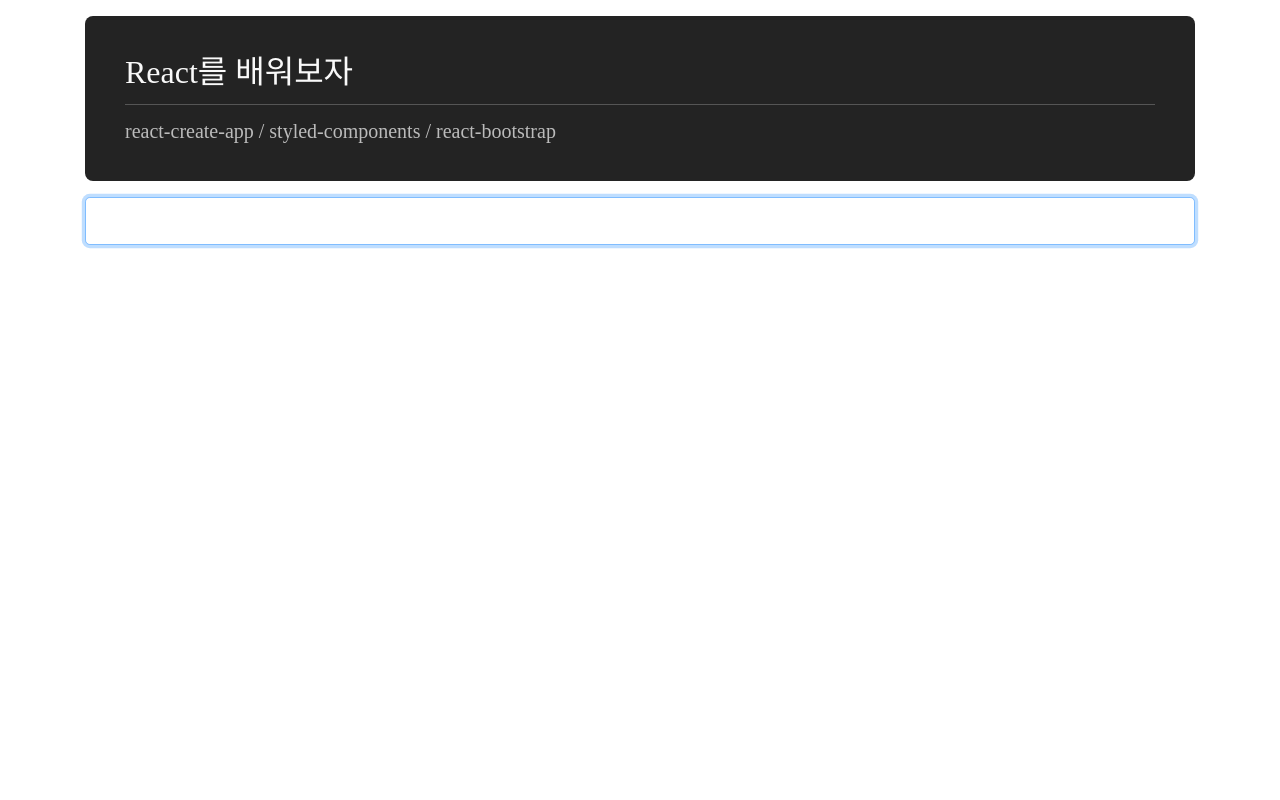
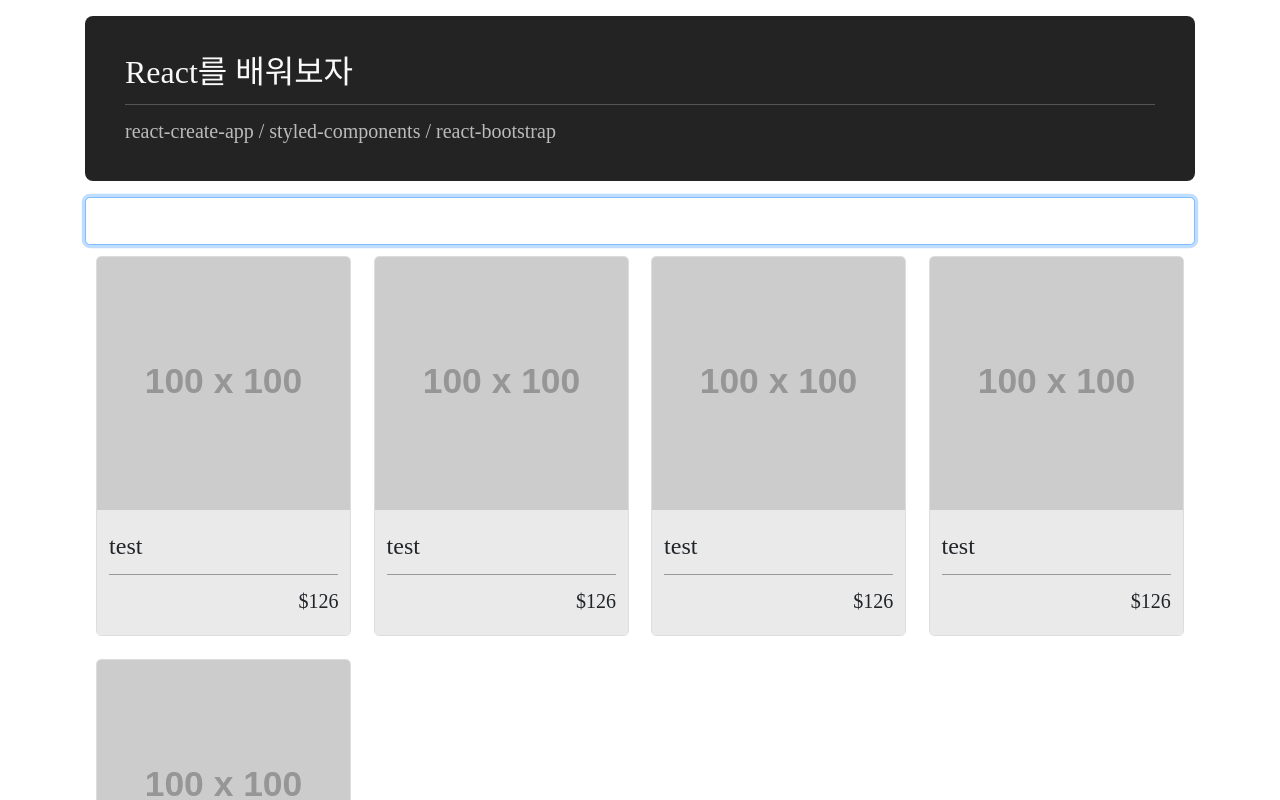
Before and after one commit to booldook/2021-sc-web-20-react-app-product, a React (Create React App) app: page / in a window 1280 px wide. Shown: the top 800 px of the page. Built offline with nearby package versions, Linux system fonts and the light colour scheme.

Commit message:
styled 반응형 구현

```diff
--- a/src/App.js
+++ b/src/App.js
@@ -2,6 +2,8 @@ import React, { useState, useCallback, useEffect, useMemo } from 'react'
 import Container from 'react-bootstrap/Container'
 import TitleBar from './components/TitleBar'
 import Search from './components/Search'
+import Lists from './components/Lists'
+
 
 import 'font-awesome/css/font-awesome.min.css';
 import 'bootstrap/dist/css/bootstrap.min.css';
@@ -23,6 +25,7 @@ const App = () => {
 		<Container>
 			<TitleBar title={ title } design={ design } />
 			<Search handleChange={ handleChange } />
+			<Lists />
 		</Container>
 	)
 }
--- a/src/components/List.js
+++ b/src/components/List.js
@@ -1,10 +1,41 @@
-import React from 'react';
+// import React, { useState, useCallback, useEffect, useMemo } from 'react'
+import styled from 'styled-components'
+import { Hr, media } from '../styled'
 
-const List = () => {
+const ListWrap = styled.li`
+	width: 23%; margin: 1%; border: 1px solid #ddd; border-radius: 5px; overflow: hidden;
+	@media screen and (max-width: ${ media.md }) {
+		width: 31.3333%;
+	}
+	@media screen and (max-width: ${ media.sm }) {
+		width: 48%;
+	}
+	@media screen and (max-width: ${ media.xs }) {
+		width: 98%;
+	}
+`
+const Content = styled.div`
+	background-color: #eaeaea; padding: 1.5em .75em;
+`
+const Title = styled.div`
+	font-size: 1.5em;
+`
+const Price = styled.div`
+	font-size: 1.25em; text-align: right;
+`
+
+const List = ({ v }) => {
 	return (
-		<div>
-
-		</div>
+		<ListWrap>
+			<div className="img-wrap">
+				<img src={ v.src } className="w-100" alt={ v.title } />
+			</div>
+			<Content>
+				<Title>{ v.title }</Title>
+				<Hr color="#999" />
+				<Price>${ v.price }</Price>
+			</Content>
+		</ListWrap>
 	);
 }
 
--- a/src/components/Lists.js
+++ b/src/components/Lists.js
@@ -1,10 +1,26 @@
-import React from 'react';
+import React, { useState, useCallback, useEffect, useMemo } from 'react'
+import styled from 'styled-components'
+import { FlexWrap } from '../styled'
+import List from './List';
+
+const ListWraper = styled.ul`
+	${ FlexWrap }
+`
 
 const Lists = () => {
+	const v = {
+		src: '//via.placeholder.com/100',
+		title: 'test',
+		price: 126.0
+	}
 	return (
-		<div>
-
-		</div>
+		<ListWraper>
+			<List v={ v }/>
+			<List v={ v }/>
+			<List v={ v }/>
+			<List v={ v }/>
+			<List v={ v }/>
+		</ListWraper>
 	);
 }
 
--- a/src/components/Search.js
+++ b/src/components/Search.js
@@ -6,7 +6,7 @@
  *! useMemo() => [state 최적화]
  */
 
-import React, { useState, useCallback, useMemo, useRef, useEffect } from 'react'
+import React, { useState, useCallback, useRef } from 'react'
 import styled from 'styled-components'
 import Form from 'react-bootstrap/Form'
 
@@ -14,12 +14,13 @@ const CloseButton = styled.div`
 	position: absolute; top: 50%; right: .325em; transform: translateY(-50%); font-size: 1.5em; cursor: pointer;
 `
 
-const Search = () => {
+const Search = ({ handleChange }) => {
 	const [query, setQuery] = useState('')
 	const inputRef = useRef(null)
 	const onChange = useCallback((e) => {
 		setQuery(e.target.value)
-	}, [])
+		handleChange(e.target.value)
+	}, [handleChange])
 	const onClick = useCallback((e) => {
 		setQuery('')
 		inputRef.current.focus()
@@ -36,4 +37,4 @@ const Search = () => {
 	);
 }
 
-export default Search
+export default React.memo(Search)
--- a/src/styled/index.js
+++ b/src/styled/index.js
@@ -1,4 +1,8 @@
 import styled, { css } from 'styled-components'
+
+const media = {
+	xs: '575px', sm: '767px', md: '991px', lg: '1199px', xl: '1399px'
+}
 
 const Hr = styled.hr`
 	display: block;
@@ -6,5 +10,8 @@ const Hr = styled.hr`
 	border-color: ${ props => props.color ? props.color : '#555' };
 	border-width: ${ props => props.width ? props.width : '1px' };
 `
+const FlexWrap = css`
+	display: flex; flex-wrap: wrap;
+`
 
-export { Hr }
+export { Hr, FlexWrap, media }
```
